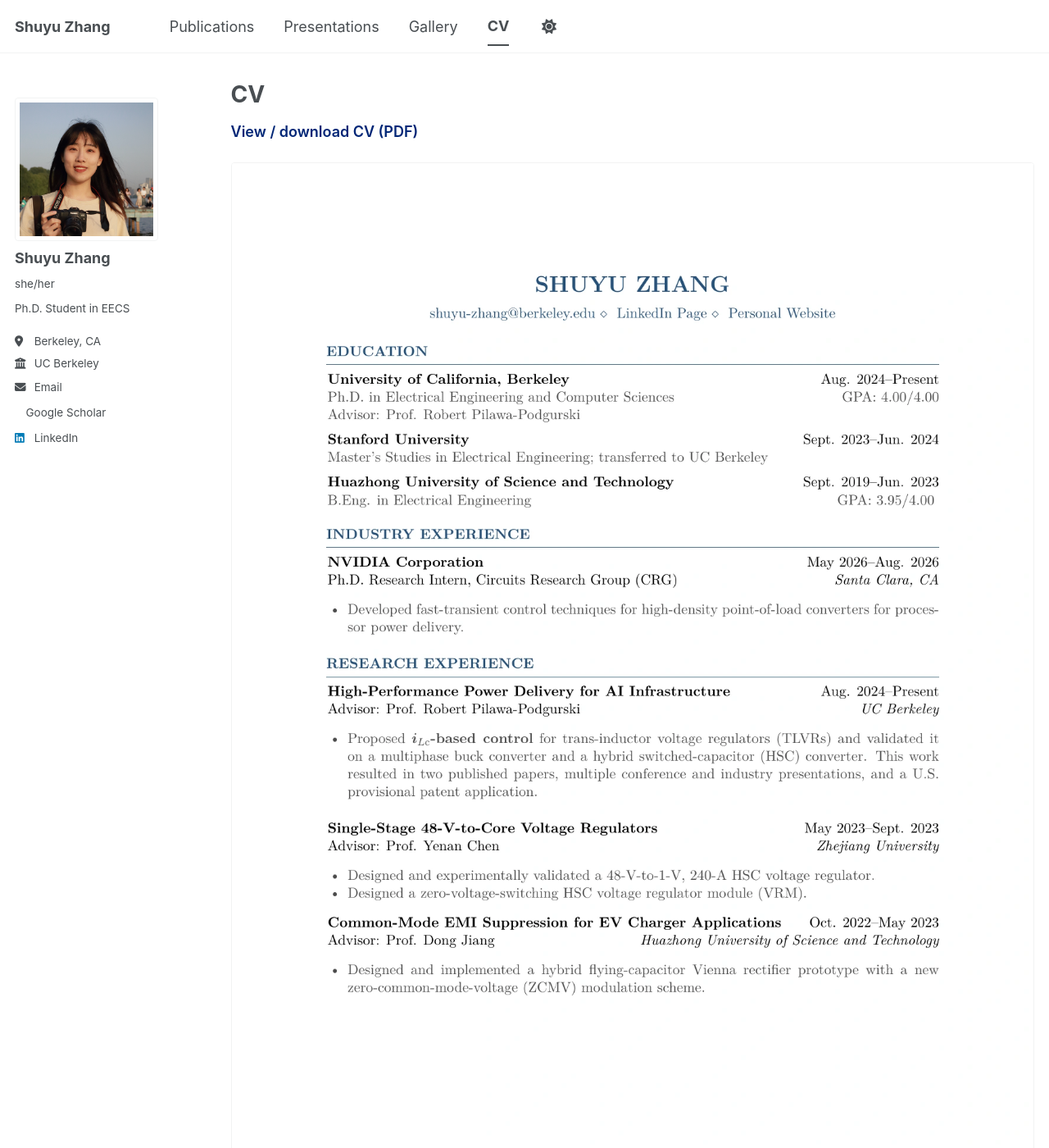
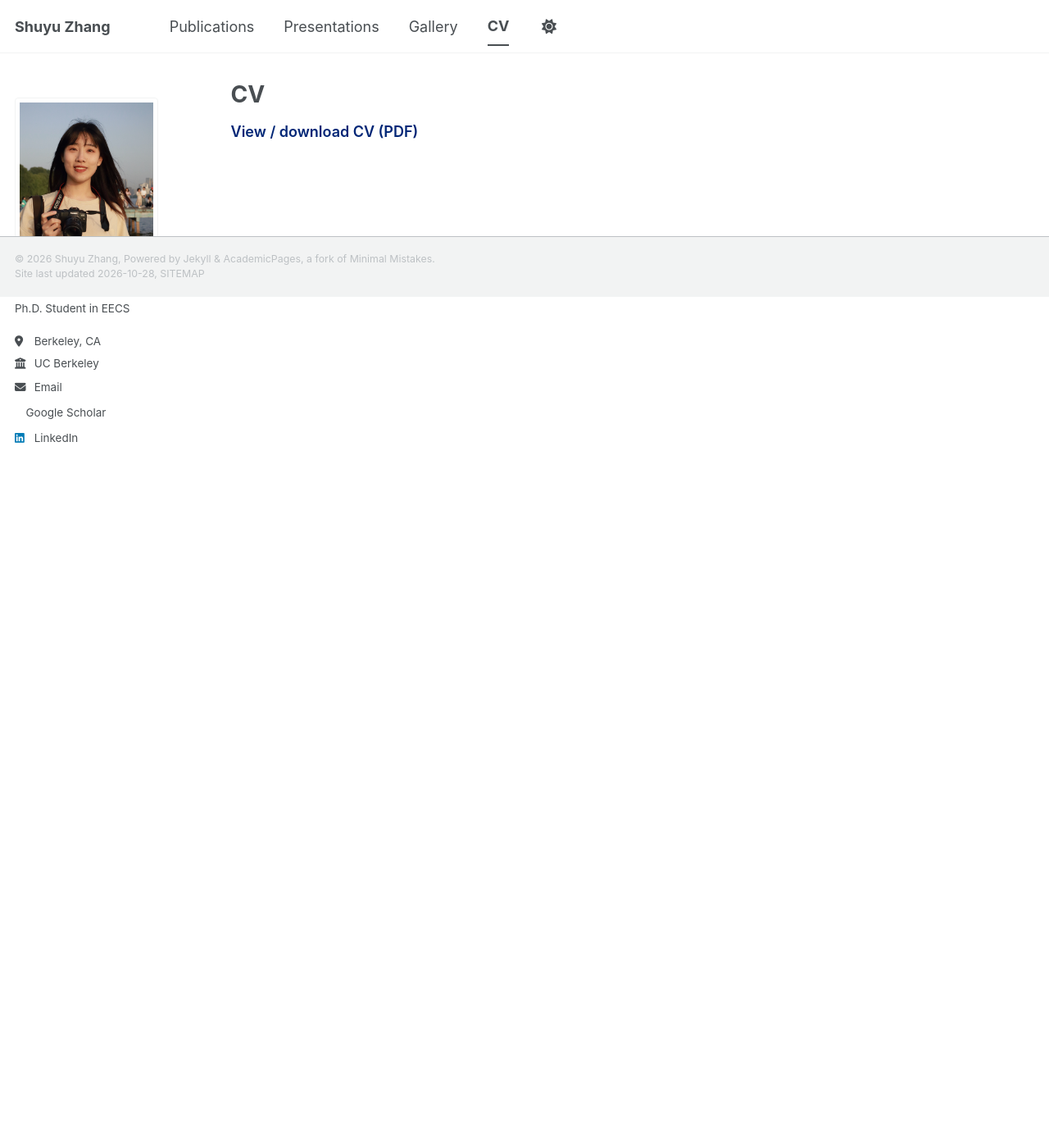
Before and after one commit to mocchi-chan/mocchi-chan.github.io, a Jekyll site: the page built from _pages/cv.md, in a window 1280 px wide and 1400 px high. Shown: the whole window at 82% size. Built offline with Jekyll 4.4.1, drawn with Linux system fonts in a browser that asks for light colours; a style sheet for code colours, icons or effects is not loaded.

Commit message:
Simplify public CV and show only its PDF link
Remove the NVIDIA research bullet from the public CV while preserving the company, dates, role and location. Remove inline CV previews and their unused images and styles, keeping the Berkeley Blue PDF link and the existing download URL.

```diff
--- a/_pages/cv.md
+++ b/_pages/cv.md
@@ -8,13 +8,3 @@ redirect_from:
 ---
 
 <p class="cv-download"><a href="{{ '/files/cv/Shuyu-Zhang-CV.pdf' | relative_url }}" target="_blank" rel="noopener">View / download CV (PDF)</a></p>
-
-<div class="cv-preview" aria-label="CV preview">
-  {% for page in (1..3) %}
-  <figure>
-    <a href="{{ '/files/cv/Shuyu-Zhang-CV.pdf' | relative_url }}#page={{ page }}" target="_blank" rel="noopener" aria-label="Open CV page {{ page }} in the PDF">
-      <img src="{{ '/images/cv/cv-page-' | append: page | append: '.webp' | relative_url }}" alt="Shuyu Zhang's CV, page {{ page }} of 3" width="1360" height="1760" {% if page > 1 %}loading="lazy"{% endif %} decoding="async">
-    </a>
-  </figure>
-  {% endfor %}
-</div>
--- a/_sass/layout/_cv.scss
+++ b/_sass/layout/_cv.scss
@@ -9,25 +9,6 @@
   }
 }
 
-.cv-preview {
-  figure {
-    margin: 0 0 1.25rem;
-  }
-
-  a {
-    display: block;
-  }
-
-  img {
-    display: block;
-    width: 100%;
-    max-width: 100%;
-    height: auto;
-    border: 1px solid var(--global-border-color);
-    background: #fff;
-  }
-}
-
 html[data-theme="dark"] .cv-download a {
   color: #9fd1ff;
 }
```
Also changed, not shown: images/cv/cv-page-1.webp (deleted), images/cv/cv-page-2.webp (deleted), images/cv/cv-page-3.webp (deleted), 1 other file.
